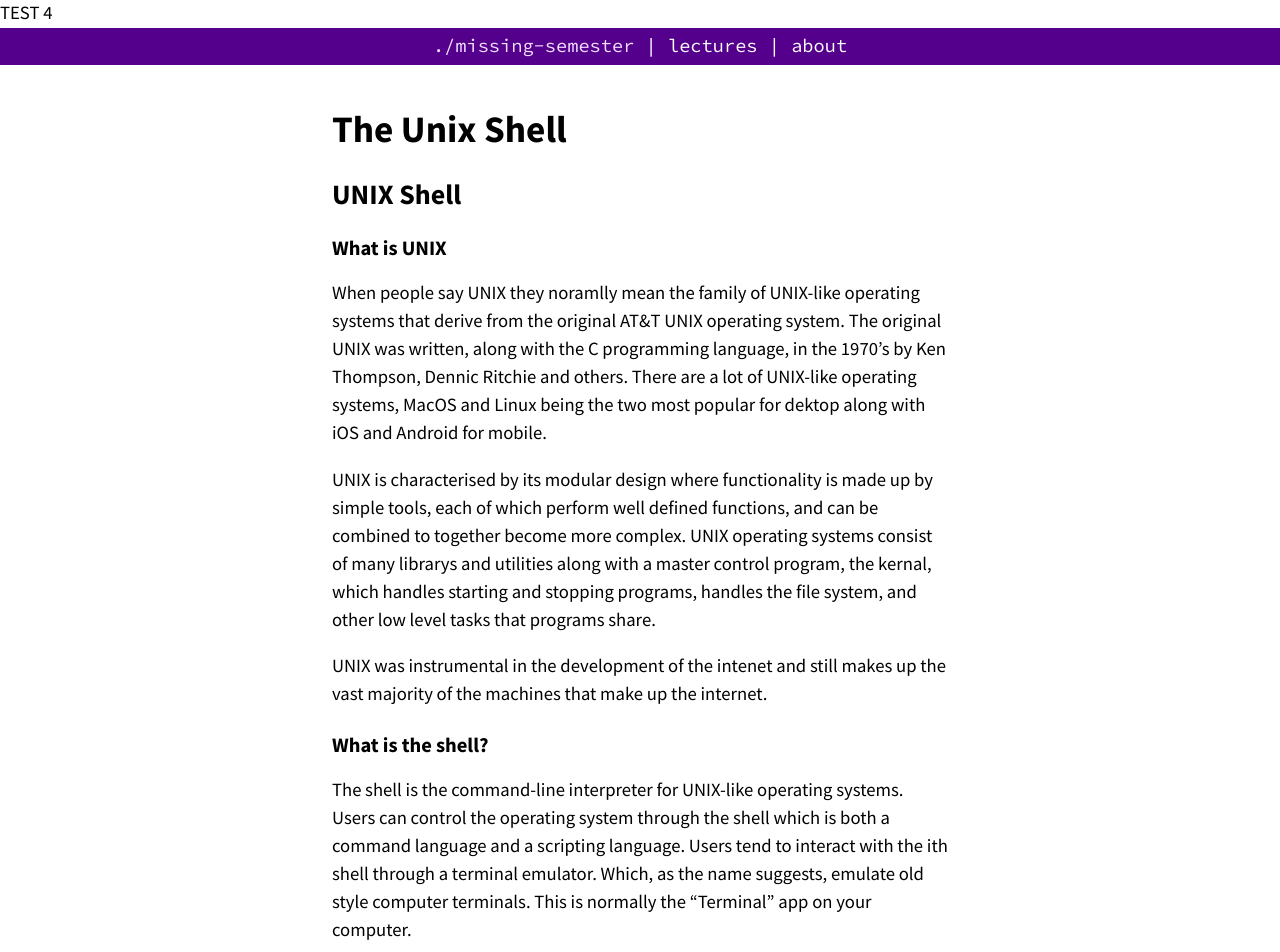
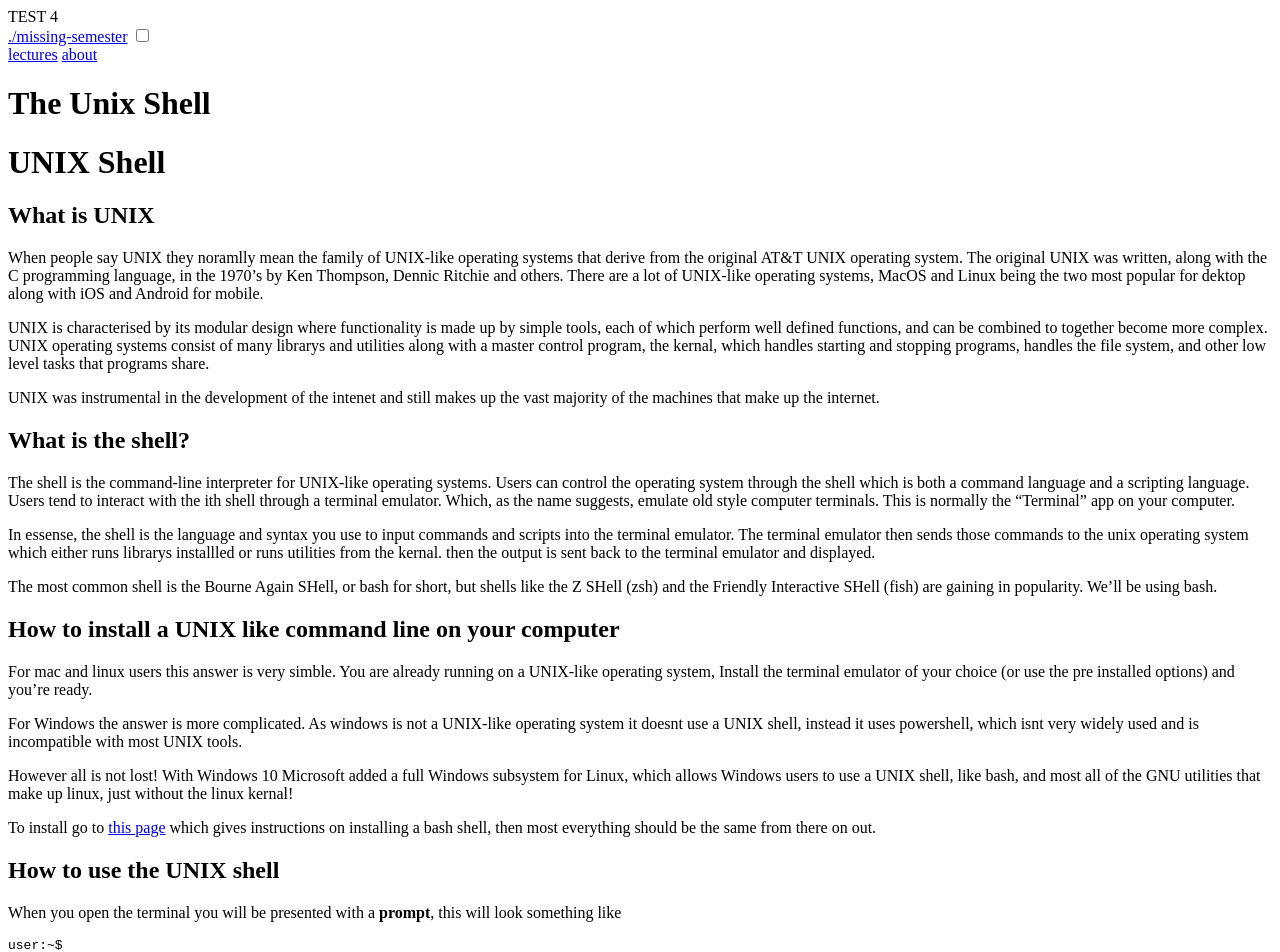
Before and after one commit to bath-bcss/Technical-Labs, a Jekyll site: the page built from docs/UNIX_shell.md, in a window 1280 px wide. Shown: the top 952 px of the page. Built offline with Jekyll 4.4.1, drawn with Linux system fonts in a browser that asks for light colours.

Commit message:
Revert "Update head.html"
This reverts commit 7de17be1e423e45e91d4e0a14c0917c65c5099cc.

```diff
--- a/docs/_includes/head.html
+++ b/docs/_includes/head.html
@@ -27,7 +27,7 @@
     {% endif %}
   </title>
 
-  <link rel="stylesheet" href="/Technical-Labs/static/main.css">
+  <link rel="stylesheet" href="static/main.css">
   <link href='https://fonts.googleapis.com/css?family=Source+Sans+Pro:200,300,400,600,700,900,200italic,300italic,400italic,600italic,700italic,900italic&subset=latin,latin-ext' rel='stylesheet' type='text/css'>
   <link href='https://fonts.googleapis.com/css?family=Source+Code+Pro:200,300,400,500,600,700,900&subset=latin,latin-ext' rel='stylesheet' type='text/css'>
 
```
